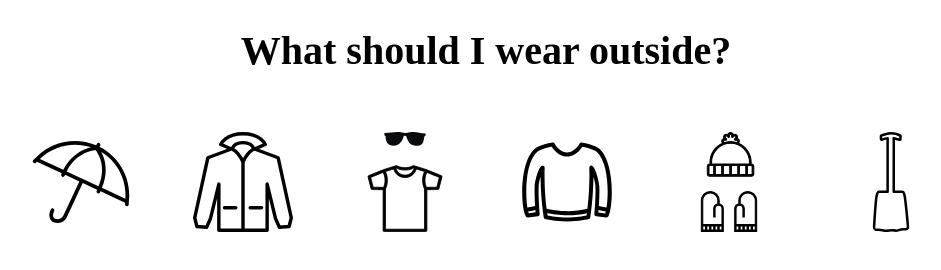
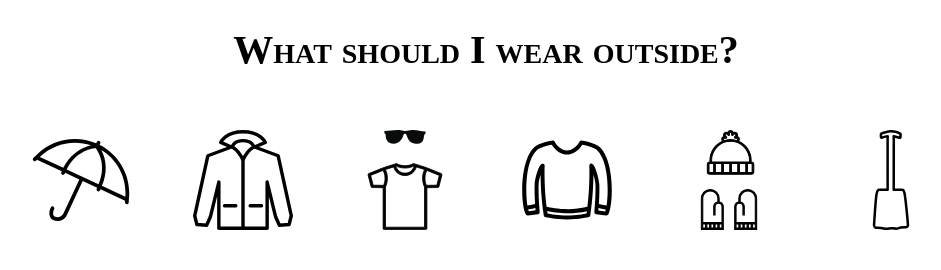
Before and after one commit to monkbroc/clock-mover, a plain HTML site: page index.html in a window 1280 px wide. Shown: the whole page, without its empty margins (154-1095 px from the left). Drawn offline with nearby package versions, Linux system fonts and the light colour scheme; a web font is replaced by a local one.

Commit message:
Small caps

```diff
--- a/index.html
+++ b/index.html
@@ -18,6 +18,8 @@ h1 {
 .main-title {
   text-align: center;
   font-size: 40px;
+  font-variant: small-caps;
+  margin: 26px;
 }
 
 .clothes-container {
```
